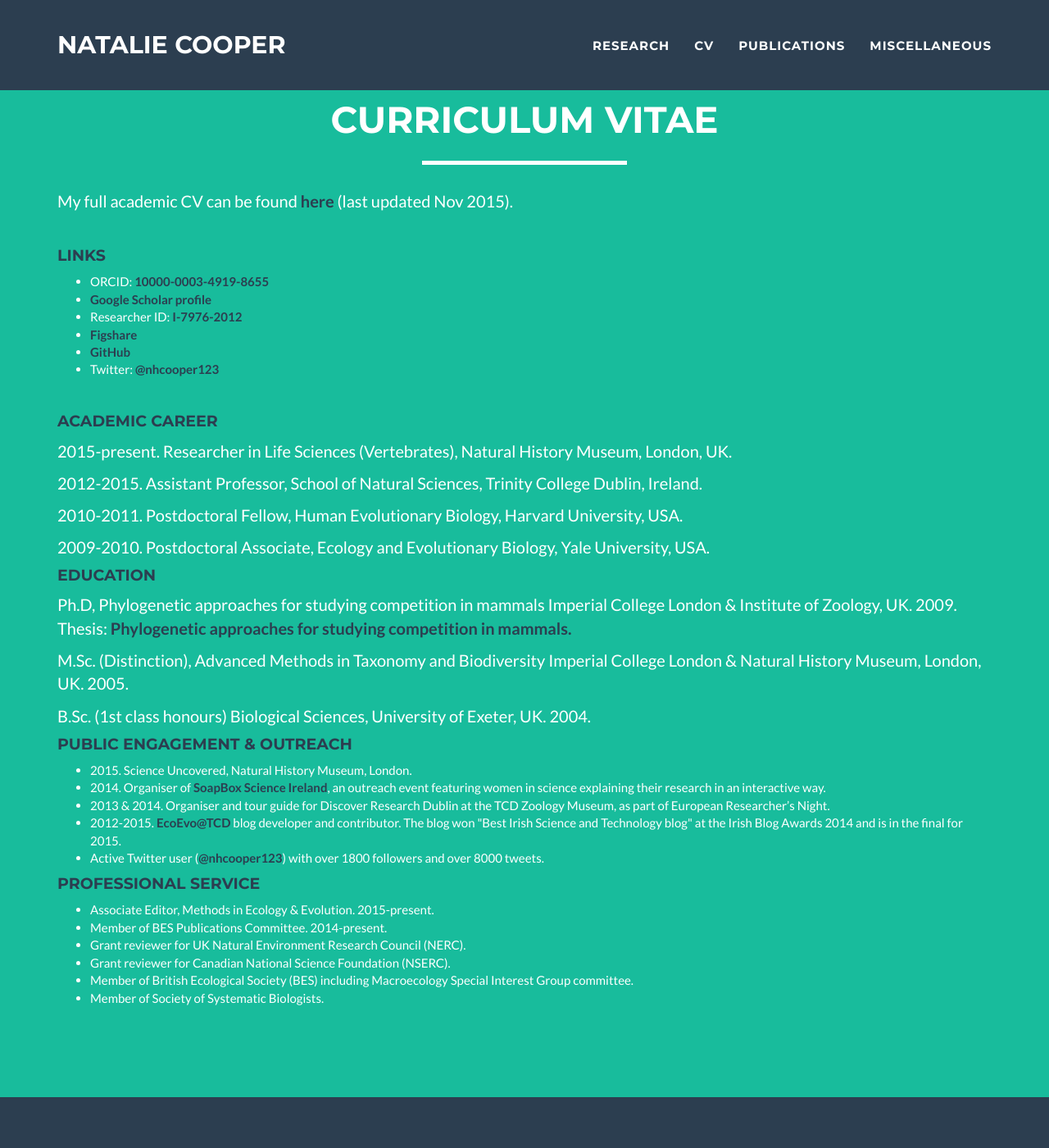
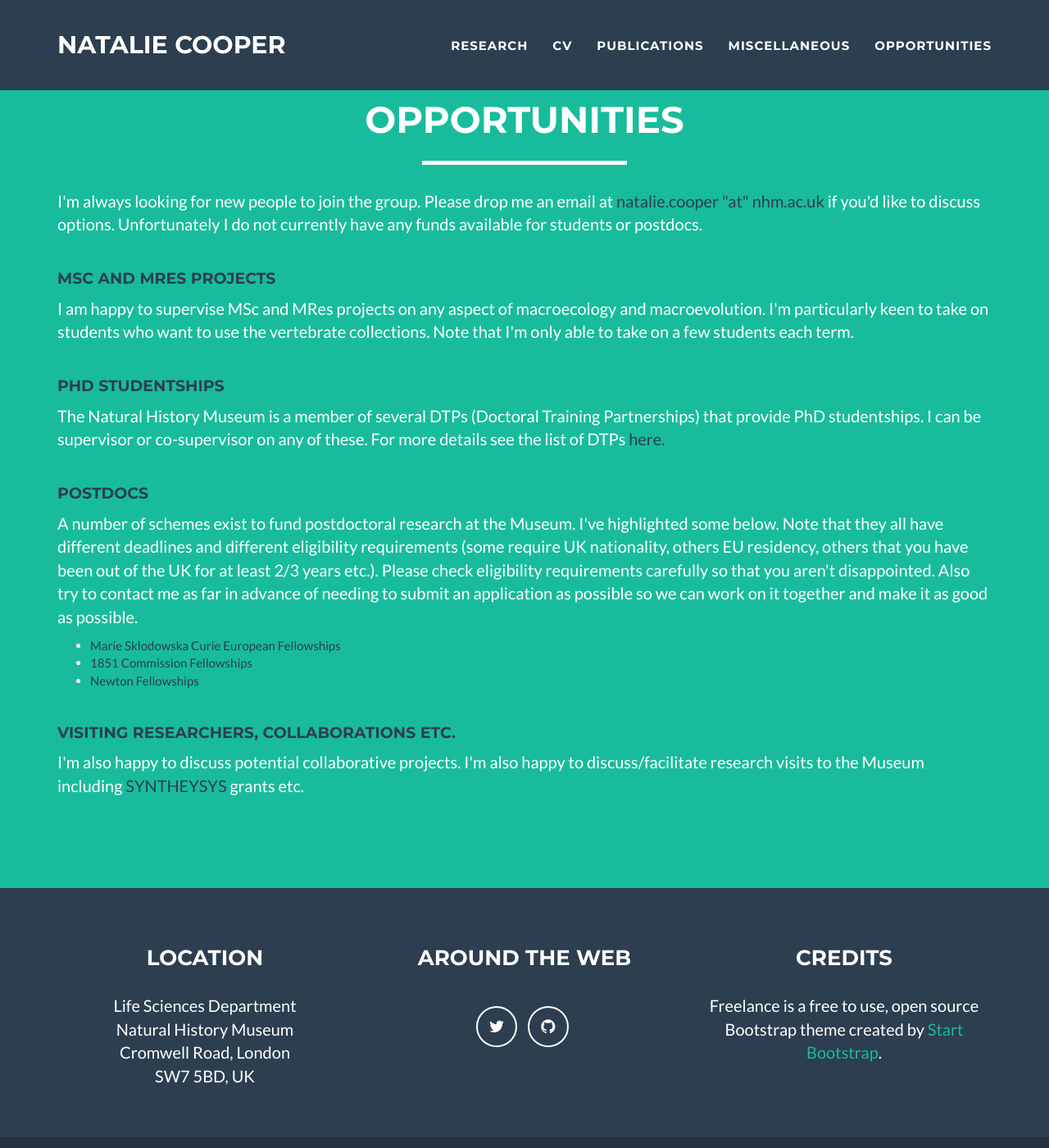
Before and after one commit to nhcooper123/nhcooper123.github.io, a Jekyll site: the page cv.html, which Jekyll copies as it is, in a window 1280 px wide and 1400 px high. Shown: the whole window at 82% size. Built offline with Jekyll 4.4.1, drawn with Linux system fonts in a browser that asks for light colours.

Commit message:
Added new link to opportunities page

```diff
--- a/about.html
+++ b/about.html
@@ -60,6 +60,9 @@
                     </li>
                     <li class="">
                         <a href="miscellaneous.html">Miscellaneous</a>
+                    </li>
+                    <li class="">
+                        <a href="opportunities.html">Opportunities</a>
                     </li>
                 </ul>
             </div>
--- a/cv.html
+++ b/cv.html
@@ -61,6 +61,9 @@
                     <li class="">
                         <a href="miscellaneous.html">Miscellaneous</a>
                     </li>
+                    <li class="">
+                        <a href="opportunities.html">Opportunities</a>
+                    </li>
                 </ul>
             </div>
             <!-- /.navbar-collapse -->
@@ -99,89 +102,35 @@
   <div class="container">
       <div class="row">
         <div class="col-lg-12 text-center">
-                    <h2>Curriculum Vitae</h2>
+          <h2>Opportunities</h2>
           <hr class="star-light">
         </div>
       </div>
 
-    <p>
-        My full academic CV can be found <a href="/NCooperCV.pdf"><strong><font color="2c3e50">here</font></strong></a> (last updated Nov 2015).
-    </p>
+    <p>I'm always looking for new people to join the group. Please drop me an email at <font color="2c3e50">natalie.cooper "at" nhm.ac.uk</font> if you'd like to discuss options. Unfortunately I do not currently have any funds available for students or postdocs.</p>
     &nbsp
     &nbsp
 
+    <h4><font color="2c3e50">MSc and MRes projects</font></h4>
+    <p>I am happy to supervise MSc and MRes projects on any aspect of macroecology and macroevolution. I'm particularly keen to take on students who want to use the vertebrate collections. Note that I'm only able to take on a few students each term.</p>
+    &nbsp
 
-<h4><font color="2c3e50">Links</font></h4>
+    <h4><font color="2c3e50">PhD studentships</font></h4>
+    <p>The Natural History Museum is a member of several DTPs (Doctoral Training Partnerships) that provide PhD studentships. I can be supervisor or co-supervisor on any of these. For more details see the list of DTPs <a href="http://www.nerc.ac.uk/funding/available/postgrad/responsive/dtp/"<strong><font color="2c3e50">here.</font></strong></a></p>
+    &nbsp
+
+    <h4><font color="2c3e50">Postdocs</font></h4>
+    <p>A number of schemes exist to fund postdoctoral research at the Museum. I've highlighted some below. Note that they all have different deadlines and different eligibility requirements (some require UK nationality, others EU residency, others that you have been out of the UK for at least 2/3 years etc.). Please check eligibility requirements carefully so that you aren't disappointed. Also try to contact me as far in advance of needing to submit an application as possible so we can work on it together and make it as good as possible. </p>
 
     <ul>
-    <li>ORCID: <a href="http://orcid.org/0000-0003-4919-8655"><strong><font color="2c3e50">10000-0003-4919-8655</font></strong></a></li>
-
-    <li><a href="https://scholar.google.co.uk/citations?user=gvR3C30AAAAJ&hl=en"><strong><font color="2c3e50">Google Scholar profile</font></strong></a></li>
-
-    <li>Researcher ID: <a href="http://www.researcherid.com/rid/I-7976-2012"><strong><font color="2c3e50">I-7976-2012</font></strong></a></li>
-
-    <li><a href="http://figshare.com/authors/Natalie_Cooper/277070"><strong><font color="2c3e50">Figshare</font></strong></a></li>
-
-    <li><a href="https://github.com/nhcooper123/"><strong><font color="2c3e50">GitHub</font></strong></a></li>
-
-    <li>Twitter: <a href="https://twitter.com/nhcooper123"><strong><font color="2c3e50">@nhcooper123</font></strong></a></li>
-
+      <li><a href="http://ec.europa.eu/research/mariecurieactions/about-msca/actions/if/index_en.htm"<strong><font color="2c3e50">Marie Sklodowska Curie European Fellowships</font></strong></a></li>
+      <li><a href="http://www.royalcommission1851.org/awards/"<strong><font color="2c3e50">1851 Commission Fellowships</font></strong></a></li>
+      <li>  <a href="http://www.newtonfellowships.org/the-fellowships/"<strong><font color="2c3e50">Newton Fellowships</font></strong></a></li>
     </ul>
     &nbsp
 
-<h4><font color="2c3e50">Academic Career</font></h4>
-
-  <p>
-    2015-present. Researcher in Life Sciences (Vertebrates), Natural History Museum, London, UK.
-  </p>
-
-  <p>
-    2012-2015. Assistant Professor, School of Natural Sciences, Trinity College Dublin, Ireland.
-  </p>
-
-  <p>
-    2010-2011. Postdoctoral Fellow, Human Evolutionary Biology, Harvard University, USA.
-  </p>
-
-  <p>
-    2009-2010. Postdoctoral Associate, Ecology and Evolutionary Biology, Yale University, USA.
-  </p>
-
-<h4><font color="2c3e50">Education</font></h4>
-
-  <p>
-    Ph.D, Phylogenetic approaches for studying competition in mammals Imperial College London & Institute of Zoology, UK. 2009.
-    Thesis: <a href="http://figshare.com/articles/Phylogenetic_approaches_for_studying_competition_in_mammals/650217"><strong><font color="2c3e50">Phylogenetic approaches for studying competition in mammals.</font></strong></a>
-  </p>
-
-  <p>
-    M.Sc. (Distinction), Advanced Methods in Taxonomy and Biodiversity Imperial College London & Natural History Museum, London, UK. 2005.
-  </p>
-
-  <p>
-    B.Sc. (1st class honours) Biological Sciences, University of Exeter, UK. 2004.
-  </p>
-
-<h4><font color="2c3e50">Public Engagement & Outreach</font></h4>
-
-  <ul>
-    <li>2015. Science Uncovered, Natural History Museum, London.</li>
-    <li>2014. Organiser of <a href="http://soapboxscience.org/?page_id=824"><strong><font color="2c3e50">SoapBox Science Ireland</font></strong></a>, an outreach event featuring women in science explaining their research in an interactive way.</li>
-    <li>2013 & 2014. Organiser and tour guide for Discover Research Dublin at the TCD Zoology Museum, as part of European Researcher’s Night.</li>
-    <li>2012-2015. <a href="http://www.ecoevoblog.com/"><strong><font color="2c3e50">EcoEvo@TCD</font></strong></a> blog developer and contributor. The blog won "Best Irish Science and Technology blog" at the Irish Blog Awards 2014 and is in the final for 2015.</li>
-    <li>Active Twitter user (<a href="https://twitter.com/nhcooper123"><strong><font color="2c3e50">@nhcooper123</font></strong></a>) with over 1800 followers and over 8000 tweets.</li>
-  </ul>
-
-<h4><font color="2c3e50">Professional Service</font></h4>
-
-  <ul>
-    <li>Associate Editor, Methods in Ecology & Evolution. 2015-present.</li>
-    <li>Member of BES Publications Committee. 2014-present.</li>
-    <li>Grant reviewer for UK Natural Environment Research Council (NERC).</li>
-    <li>Grant reviewer for Canadian National Science Foundation (NSERC).</li>
-    <li>Member of British Ecological Society (BES) including Macroecology Special Interest Group committee.</li>
-    <li>Member of Society of Systematic Biologists.</li>
-  </ul>
+    <h4><font color="2c3e50">Visiting researchers, collaborations etc.</font></h4>
+    <p>I'm also happy to discuss potential collaborative projects. I'm also happy to discuss/facilitate research visits to the Museum including <a href="http://www.synthesys.info/"<strong><font color="2c3e50">SYNTHEYSYS</font></strong></a> grants etc.</p>
 
   </div>
 </section>
--- a/index.html
+++ b/index.html
@@ -60,6 +60,9 @@
                     </li>
                     <li class="">
                         <a href="miscellaneous.html">Miscellaneous</a>
+                    </li>
+                    <li class="">
+                        <a href="opportunities.html">Opportunities</a>
                     </li>
                 </ul>
             </div>
--- a/miscellaneous.html
+++ b/miscellaneous.html
@@ -60,6 +60,9 @@
                     </li>
                     <li class="">
                         <a href="miscellaneous.html">Miscellaneous</a>
+                    </li>
+                    <li class="">
+                        <a href="opportunities.html">Opportunities</a>
                     </li>
                 </ul>
             </div>
--- a/publications.html
+++ b/publications.html
@@ -62,6 +62,9 @@
                     </li>
                     <li class="">
                         <a href="miscellaneous.html">Miscellaneous</a>
+                    </li>
+                    <li class="">
+                        <a href="opportunities.html">Opportunities</a>
                     </li>
                 </ul>
             </div>
```
Lines whose indentation alone changed are shown as unchanged.
